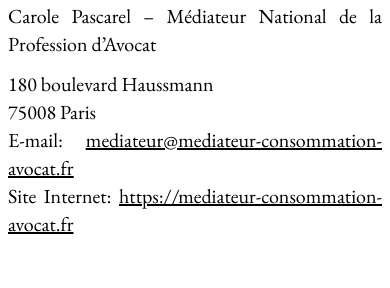
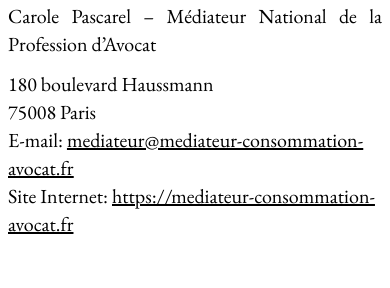
Before and after one commit to Chaloulou75/margauxbendelac2, a Nuxt app: page /honoraires in a window 390 px wide. Shown: the part 1226-1514 px from the top of the page. Built offline with nearby package versions, Linux system fonts and the light colour scheme.

Commit message:
update honoraires

```diff
--- a/pages/honoraires.vue
+++ b/pages/honoraires.vue
@@ -81,7 +81,7 @@
         <p class="mb-3 text-xl text-justify text-black md:text-2xl md:mb-5">
           Carole Pascarel – Médiateur National de la Profession d’Avocat
         </p>
-        <p class="text-xl text-justify text-black md:text-2xl">
+        <p class="text-xl text-left text-black md:text-2xl">
           180 boulevard Haussmann <br />
           75008 Paris<br />
           E-mail:
```
